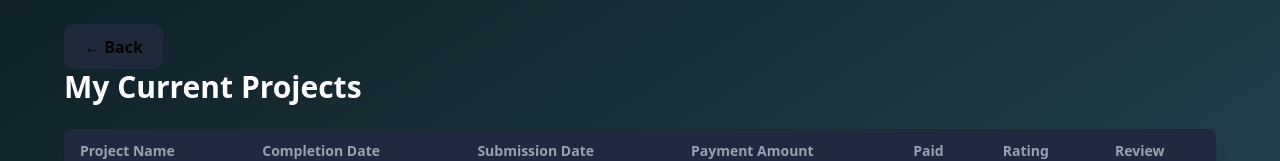
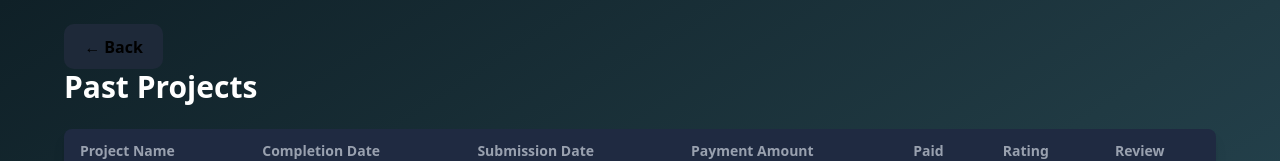
Before and after one commit to Harsh-Kumar-26/DevLink, a React (Vite) app in the folder Frontend/: page /pastpjt in a window 1280 px wide. Shown: the top 161 px of the page. Built offline with nearby package versions, Linux system fonts and the light colour scheme; no server answers.

Commit message:
Day 1 over

```diff
--- a/Frontend/src/pages/Pastpjt.jsx
+++ b/Frontend/src/pages/Pastpjt.jsx
@@ -91,7 +91,7 @@
           ← Back
         </Button>
 
-        <h2 className="text-3xl font-bold mb-6">My Current Projects</h2>
+        <h2 className="text-3xl font-bold mb-6">Past Projects</h2>
 
         {loading ? (
           <p>Loading projects...</p>
--- a/Frontend/src/pages/Review.jsx
+++ b/Frontend/src/pages/Review.jsx
@@ -96,6 +96,7 @@
           },
           { withCredentials: true }
         );
+        navigate(0);
       } else {
         console.log('Mock submit:', { projectId, userId, ...reviewData });
       }
```
